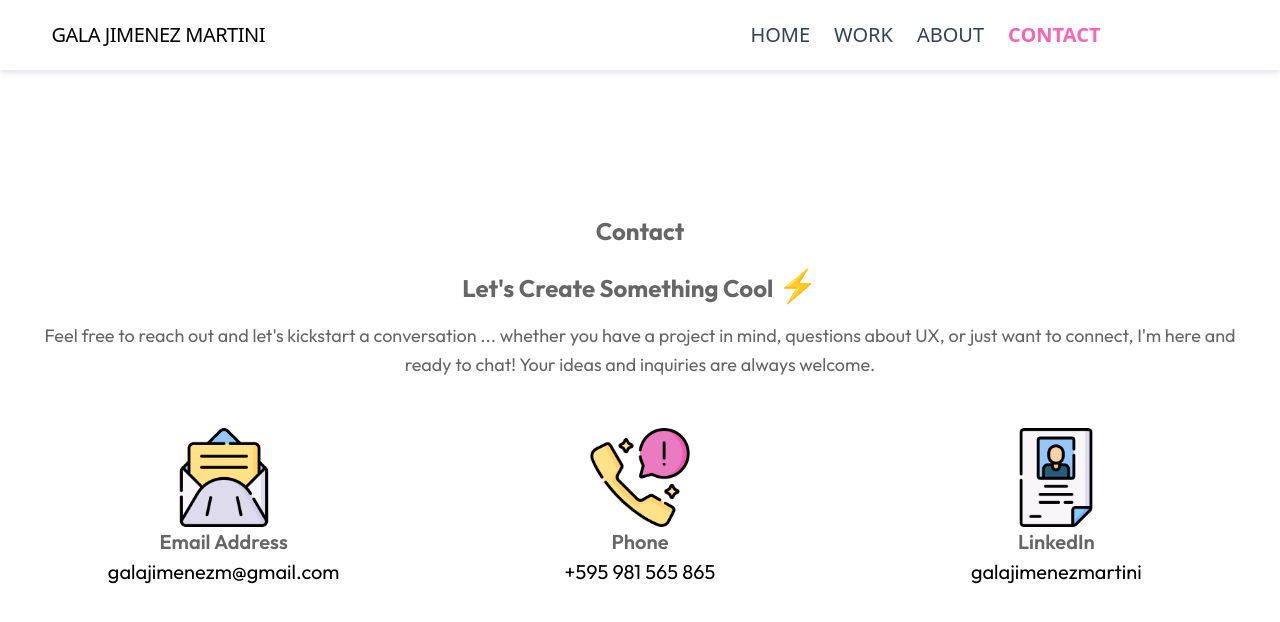
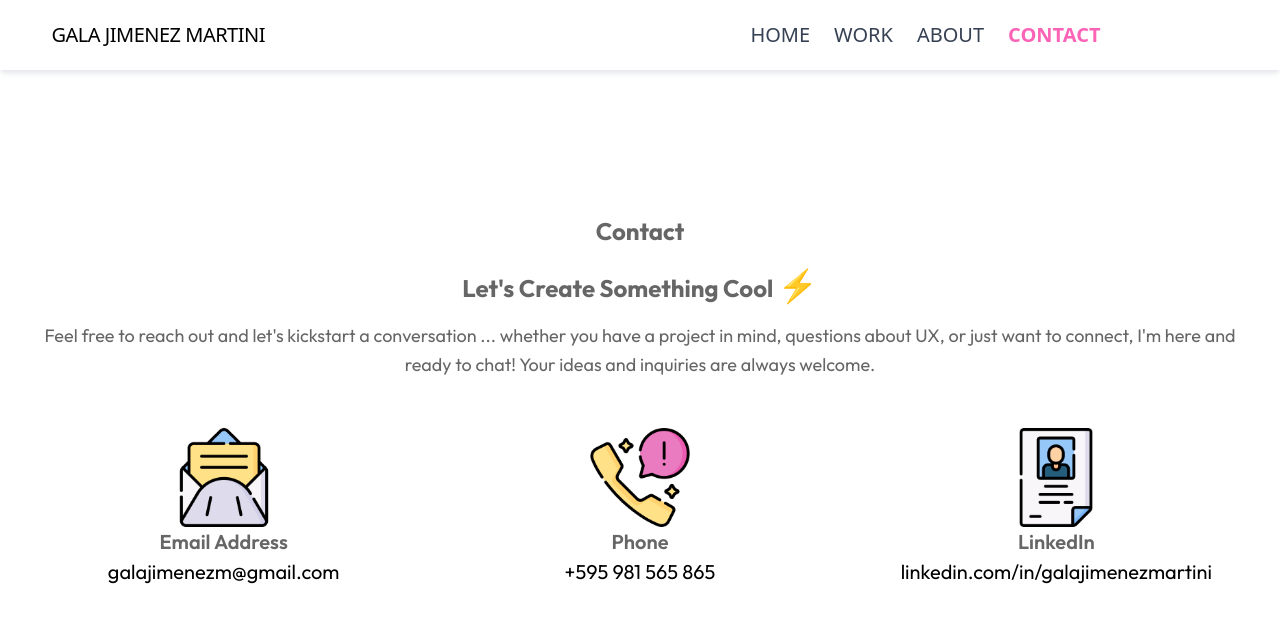
Before and after one commit to Samuelgit3919/upwork_job, a React (Vite) app: page /realContact in a window 1280 px wide. Shown: the top 622 px of the page. Built offline with nearby package versions, Linux system fonts and the light colour scheme.

Commit message:
changed the linked name

```diff
--- a/src/components/Contact/RealContact.jsx
+++ b/src/components/Contact/RealContact.jsx
@@ -95,7 +95,7 @@ const RealContact = () => {
                         rel="noopener noreferrer"
                         className="text-[#000000] text-[20px] transition-colors"
                     >
-                        galajimenezmartini
+                        linkedin.com/in/galajimenezmartini
                     </Link>
                 </div>
             </div>
```
